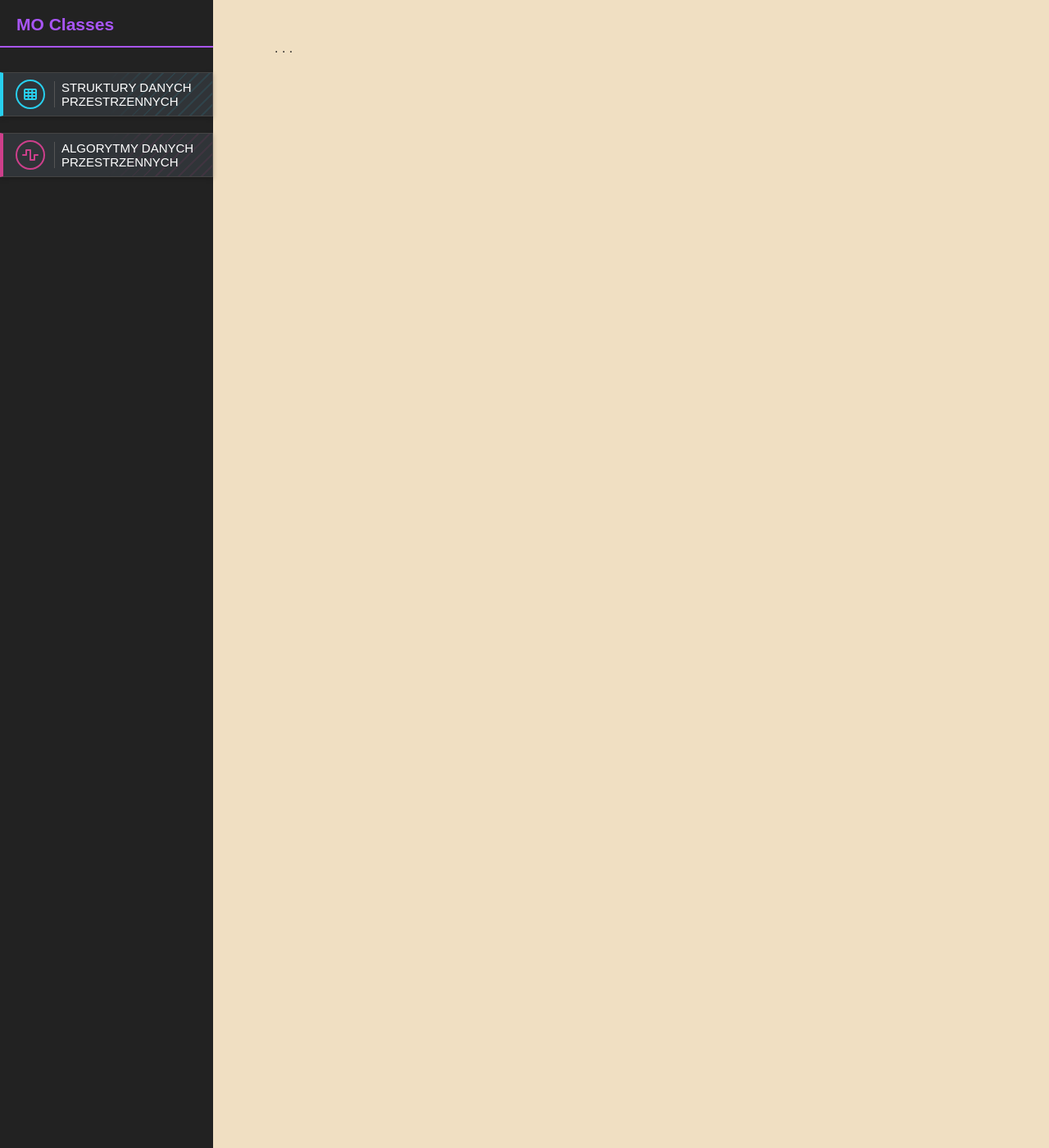
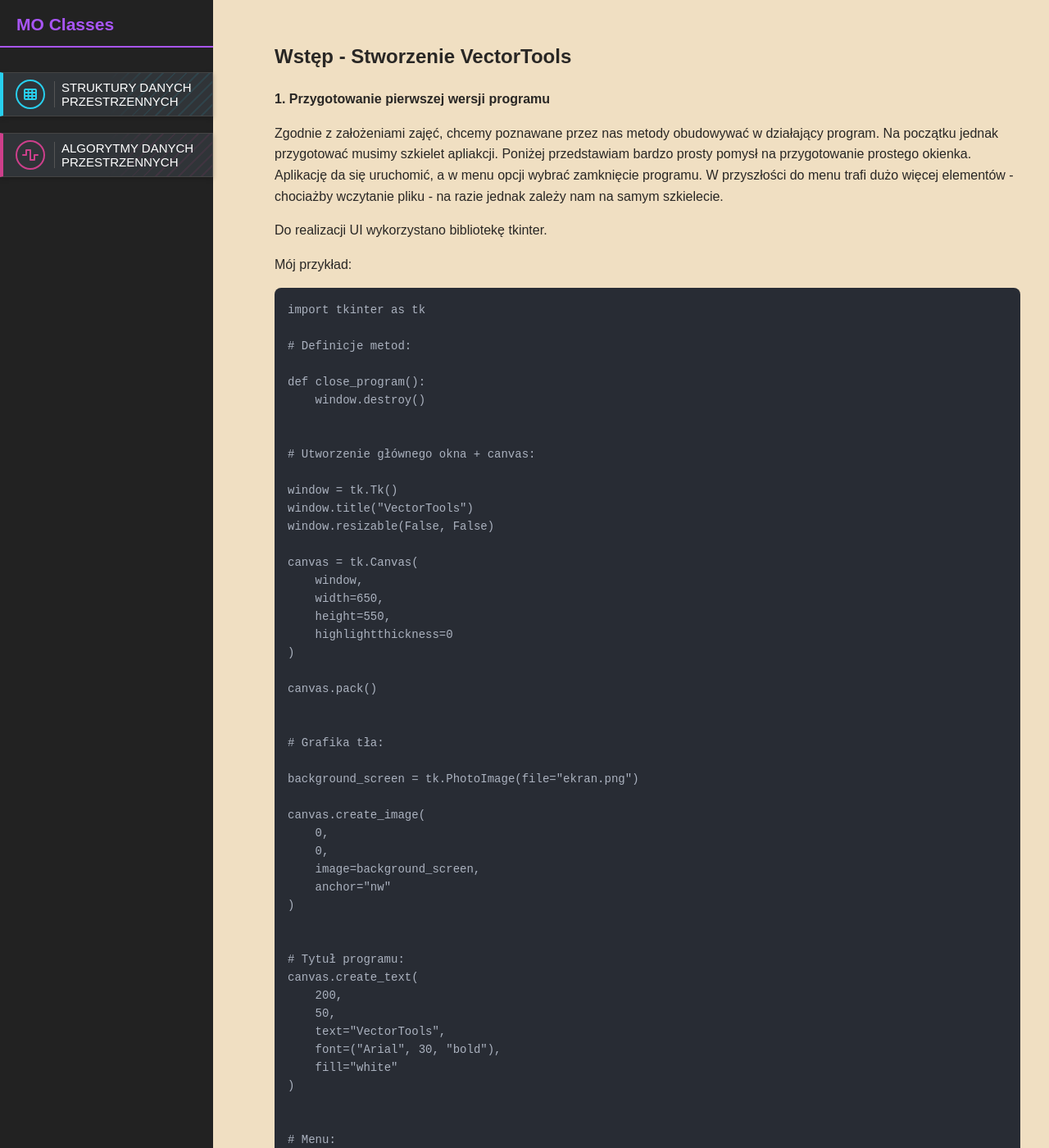
Before and after one commit to MateuszOsko/mo-dydaktyka, a Jekyll site: the page built from _courses/structures/wstep-4.md, in a window 1280 px wide and 1400 px high. Shown: the whole window at 82% size. Built offline with Jekyll 4.4.1, drawn with Linux system fonts in a browser that asks for light colours; nearby versions of some CDN libraries; some of the changed text lies outside the part shown.

Commit message:
VectorTools 1

````diff
--- a/_courses/structures/wstep-4.md
+++ b/_courses/structures/wstep-4.md
@@ -5,4 +5,117 @@ course_id: structures
 order: 4
 ---
 
-. . .
+## Wstęp - Stworzenie VectorTools
+
+1. **Przygotowanie pierwszej wersji programu**
+
+Zgodnie z założeniami zajęć, chcemy poznawane przez nas metody obudowywać w działający program. Na początku jednak przygotować musimy szkielet apliakcji.
+Poniżej przedstawiam bardzo prosty pomysł na przygotowanie prostego okienka. Aplikację da się uruchomić, a w menu opcji wybrać zamknięcie programu. W przyszłości do menu trafi dużo więcej elementów - chociażby wczytanie pliku - na razie jednak zależy nam na samym szkielecie.
+
+Do realizacji UI wykorzystano bibliotekę tkinter.
+
+Mój przykład:
+
+```python
+import tkinter as tk
+
+# Definicje metod:
+
+def close_program():
+    window.destroy()
+
+
+# Utworzenie głównego okna + canvas:
+
+window = tk.Tk()
+window.title("VectorTools")
+window.resizable(False, False)
+
+canvas = tk.Canvas(
+    window,
+    width=650,
+    height=550,
+    highlightthickness=0
+)
+
+canvas.pack()
+
+
+# Grafika tła:
+
+background_screen = tk.PhotoImage(file="ekran.png")
+
+canvas.create_image(
+    0,
+    0,
+    image=background_screen,
+    anchor="nw"
+)
+
+
+# Tytuł programu:
+canvas.create_text(
+    200,
+    50,
+    text="VectorTools",
+    font=("Arial", 30, "bold"),
+    fill="white"
+)
+
+
+# Menu:
+
+canvas.create_text(
+    180,
+    420,
+    text="Wybierz operację:",
+    font=("Arial", 16, "bold"),
+    fill="white"
+)
+
+
+# Przycisk zamknięcia:
+
+canvas.create_text(
+    180,
+    465,
+    text="Zamknij program",
+    font=("Arial", 11, "bold"),
+    fill="white",
+    tags="zamknij"
+)
+
+canvas.tag_bind(
+    "zamknij",
+    "<Button-1>",
+    lambda event: close_program()
+)
+
+canvas.tag_bind(
+    "zamknij",
+    "<Enter>",
+    lambda event: canvas.itemconfig(
+        "zamknij",
+        fill="#90E0EF"
+    )
+)
+
+canvas.tag_bind(
+    "zamknij",
+    "<Leave>",
+    lambda event: canvas.itemconfig(
+        "zamknij",
+        fill="white"
+    )
+)
+
+# Główna pętla programu:
+
+window.mainloop()
+```
+
+Powyższy kod odpowiada za przygotowanie następującego widoku:
+
+![](./img/VT_01.png)
+
+Jak widzicie w tym przykładzie program zyskał twarz sympatycznego żółwia, jednak wy śmiało dostosujcie pomysły na wasze programy zgodnie z własną inwencją i estetyką!
````
Also changed, not shown: _courses/structures/img/VT_01.PNG (added).
